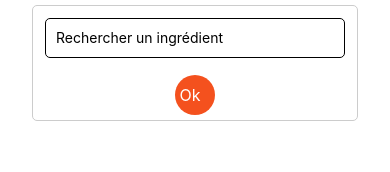
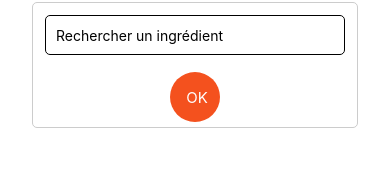
Before and after one commit to Daron19pdf/cookingeasy-frontend, a React Native app: screen /AlimentExcluScreen in a window 390 px wide. Shown: the part 125-297 px from the top of the page. Built offline with nearby package versions, Linux system fonts and the light colour scheme.

Commit message:
correct EquipementScreen- Massine

```diff
--- a/screens/AlimentExcluScreen.js
+++ b/screens/AlimentExcluScreen.js
@@ -162,7 +162,7 @@ export default function AlimentExcluScreen({ navigation }) {
         <TouchableOpacity style={styles.validateContainer}>
           <Text style={styles.validate} onPress={() => handleClick()}>
             {" "}
-            Ok
+            OK
           </Text>
         </TouchableOpacity>
       </View>
@@ -249,6 +249,7 @@ const styles = StyleSheet.create({
     justifyContent: "center",
     alignItems: "center",
   },
+
   botomButon: {
     flexDirection: "row",
     justifyContent: "space-between",
@@ -257,6 +258,7 @@ const styles = StyleSheet.create({
     paddingHorizontal: 20,
     margin: 30,
   },
+
   buttonText: {
     marginRight: 10,
     color: "#fff",
@@ -285,17 +287,19 @@ const styles = StyleSheet.create({
   },
   validateContainer: {
     backgroundColor: "#f4511e",
-    width: 40,
-    height: 40,
+    width: 50,
+    height: 50,
     borderRadius: 50,
     justifyContent: "center",
     textAlign: "center",
     color: "#fff",
     margin: 5,
+    padding: 5,
   },
   validate: {
-    fontSize: 16,
+    fontSize: 15,
     color: "#fff",
+    textAlign: "center",
   },
   exemple: {
     fontSize: 16,
```
